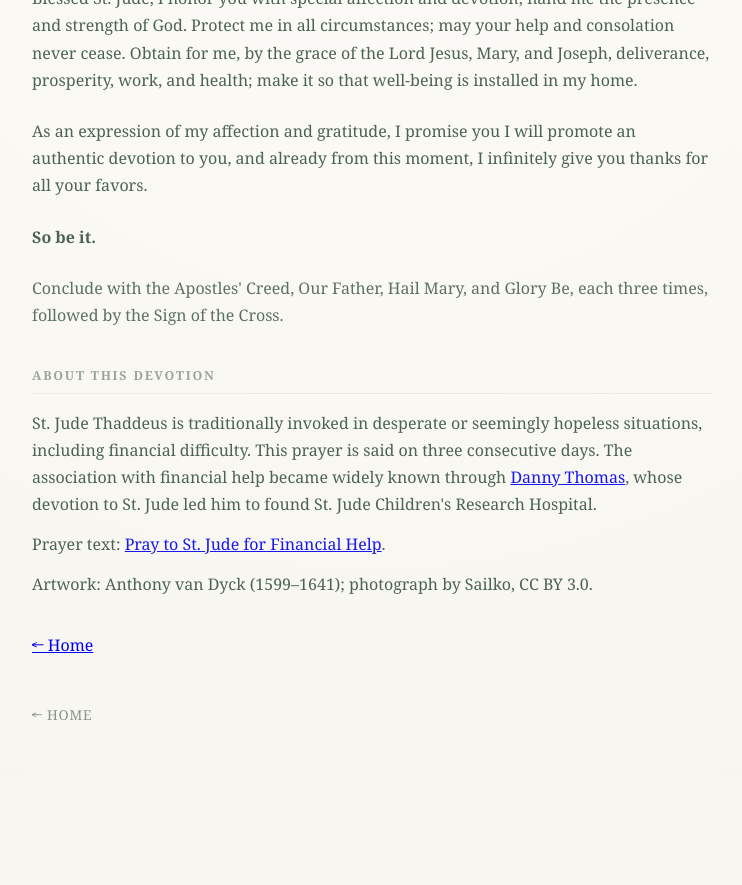
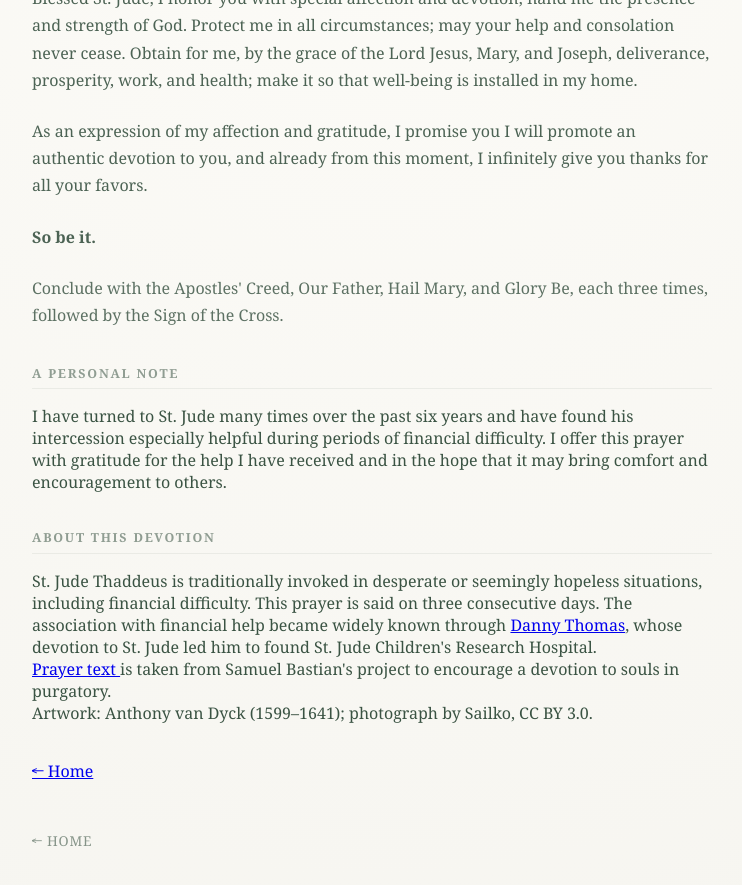
Before and after one commit to gautambastian/gautambastian.com, a Jekyll site: the page built from stjude.md, in a window 1280 px wide and 900 px high, scrolled down 1185 px. Shown: the top 885 px of the window, without its empty margins (268-1010 px from the left). Built offline with Jekyll 4.4.1, drawn with Linux system fonts in a browser that asks for light colours; before the commit the page ends 1959 px from its top, so only the background shows below that.

Commit message:
added a personal note to jude.md

```diff
--- a/stjude.md
+++ b/stjude.md
@@ -100,10 +100,17 @@ permalink: /stjude/
   </div>
 </div>
 
-<div class="resume-section stjude-notes">
+<div class="resume-section stjude-prayer">
+  <h2>A Personal Note</h2>
+<p>
+  I have turned to St. Jude many times over the past six years and have found his intercession especially helpful during periods of financial difficulty. I offer this prayer with gratitude for the help I have received and in the hope that it may bring comfort and encouragement to others.
+</p>
+</div>
+
+<div class="resume-section stjude-prayer">
   <h2>About This Devotion</h2>
   <p>St. Jude Thaddeus is traditionally invoked in desperate or seemingly hopeless situations, including financial difficulty. This prayer is said on three consecutive days. The association with financial help became widely known through <a href="https://www.stjude.org/directory/t/danny-thomas-founder.html" target="_blank" rel="noopener">Danny Thomas</a>, whose devotion to St. Jude led him to found St. Jude Children's Research Hospital.</p>
-  <p>Prayer text: <a href="https://pray-for-souls.com/st-jude-for-financial-help/" target="_blank" rel="noopener">Pray to St. Jude for Financial Help</a>.</p>
+  <p><a href="https://pray-for-souls.com/st-jude-for-financial-help/" target="_blank" rel="noopener">Prayer text </a> is taken from Samuel Bastian's project to encourage a devotion to souls in purgatory.</p>
   <p>Artwork: Anthony van Dyck (1599&ndash;1641); photograph by Sailko, CC BY 3.0.</p>
 </div>
 
```
